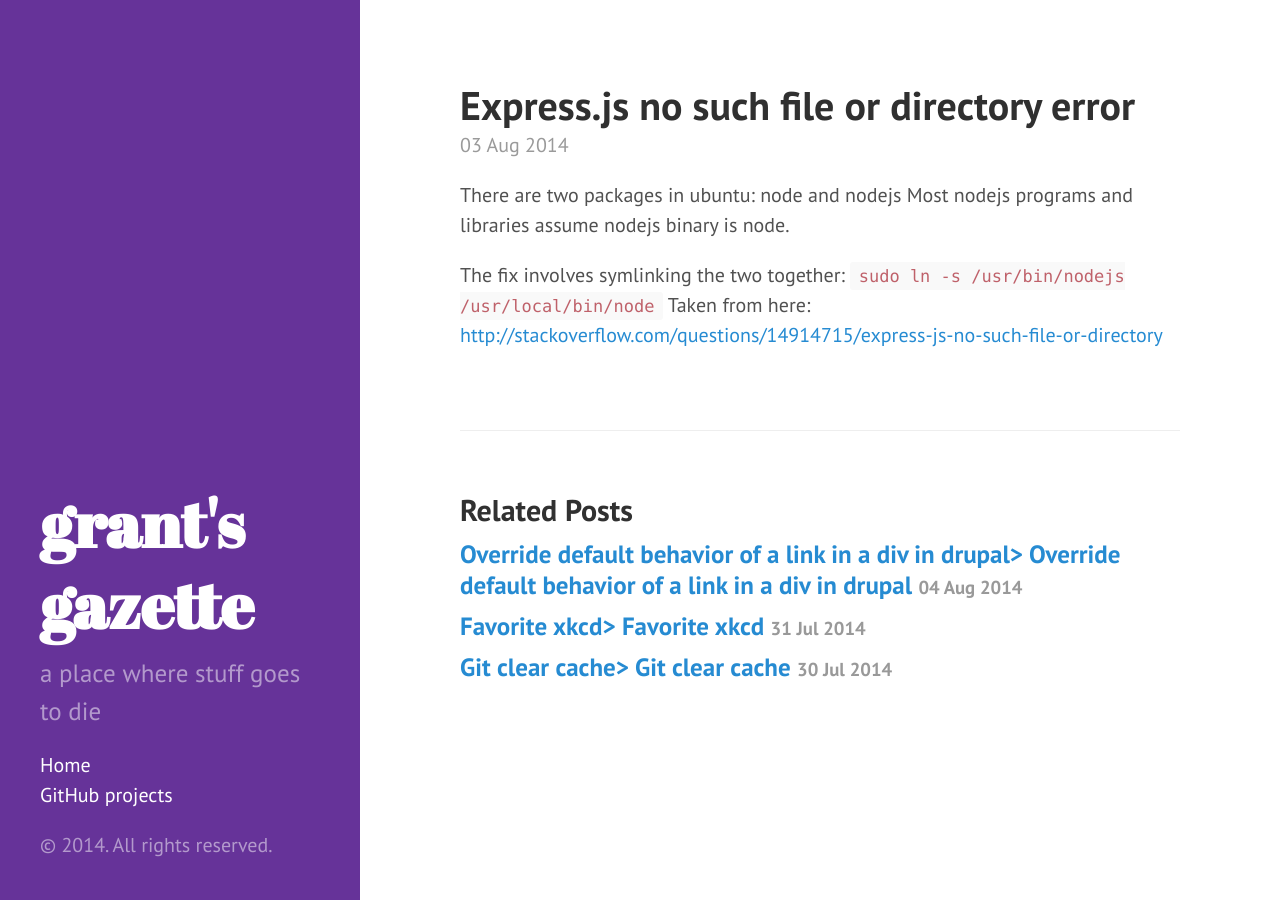
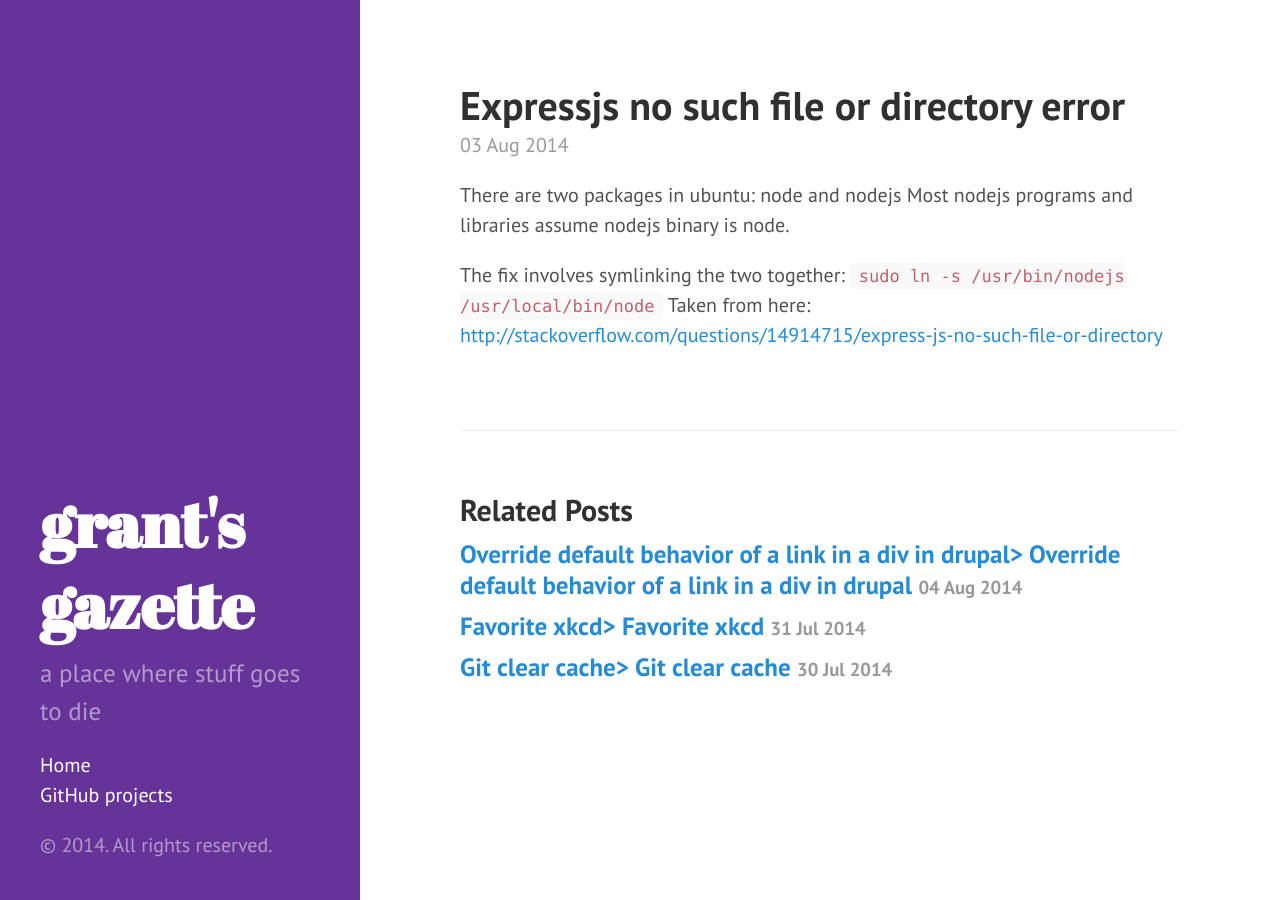
Before and after one commit to grantnicholas/blog, a Jekyll site: the page built from _posts/2014-08-03-nodejs-error-ubuntu.md, in a window 1280 px wide. Built offline with Jekyll 4.4.1, drawn with Linux system fonts in a browser that asks for light colours; Markdown is read by kramdown in place of the engine named in the settings.

```diff
--- a/_posts/2014-08-03-nodejs-error-ubuntu.md
+++ b/_posts/2014-08-03-nodejs-error-ubuntu.md
@@ -1,6 +1,6 @@
 ---
 layout: post
-title: Express.js no such file or directory error
+title: Expressjs no such file or directory error
 ---
 
 There are two packages in ubuntu: node and nodejs
```
